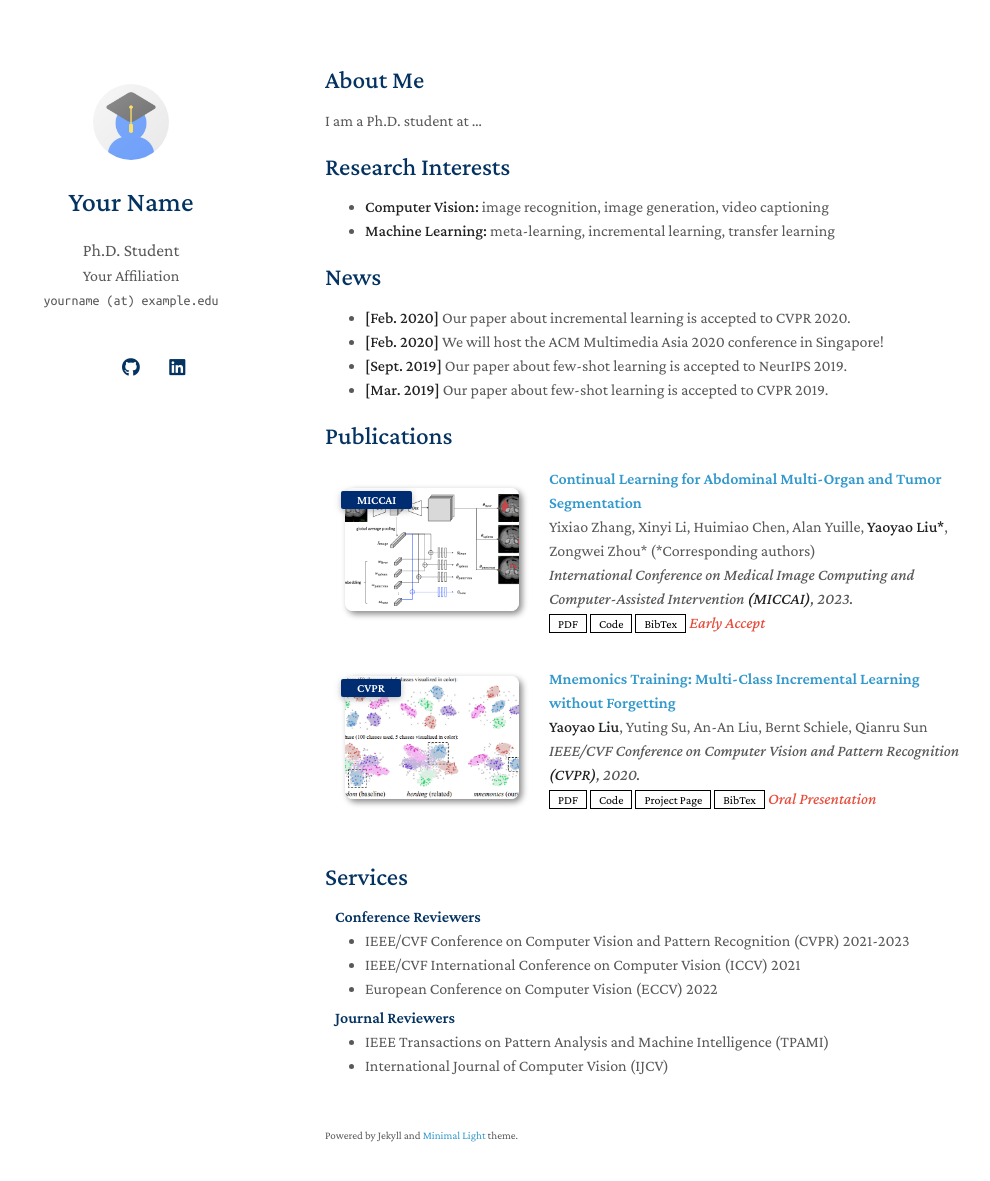
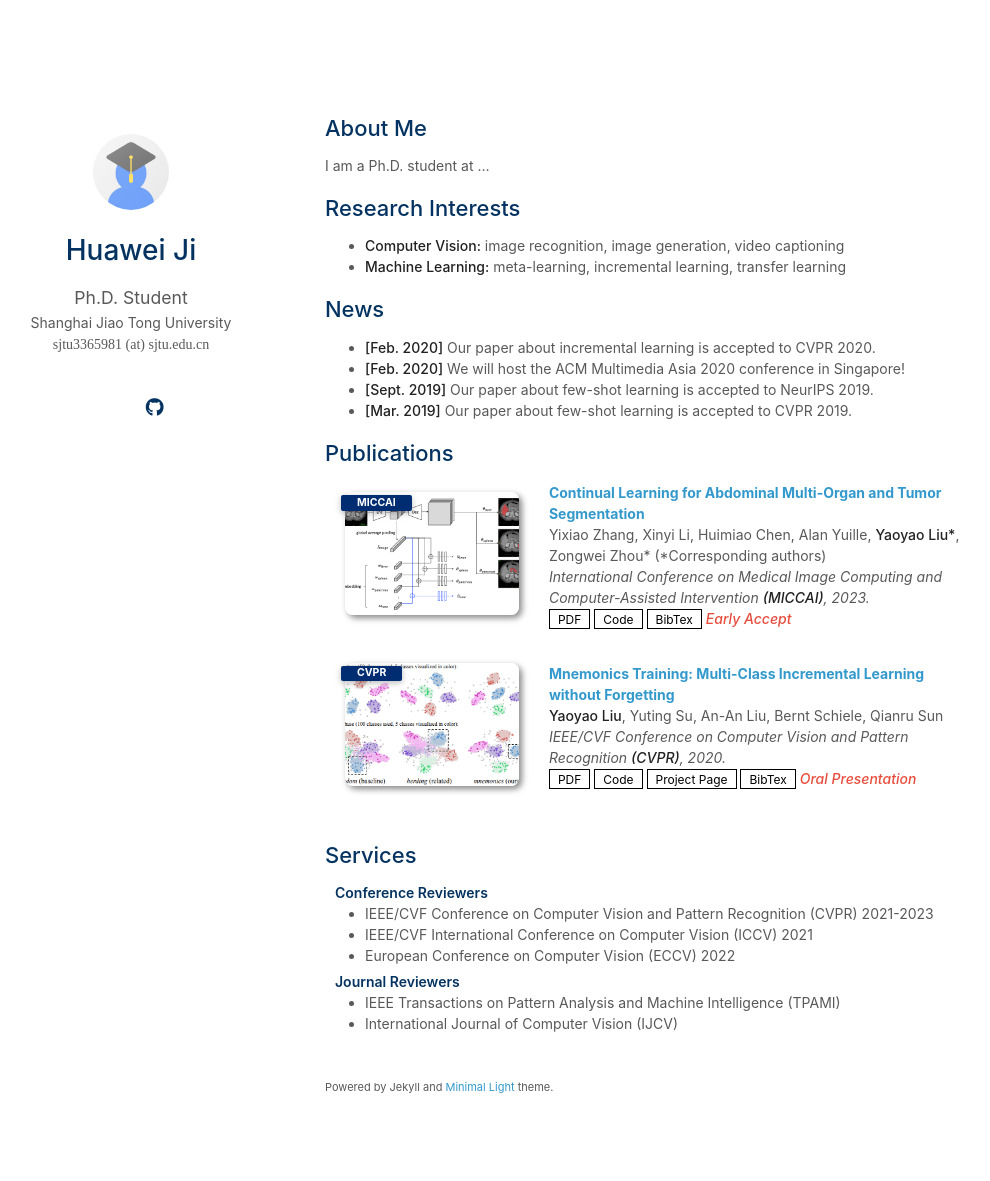
Before and after one commit to JHW5981/JHW.github.io, a Jekyll site: the page built from index.md, in a window 1280 px wide and 1216 px high. Shown: the top 1181 px of the window, without its empty margins (145-1135 px from the left). Built offline with Jekyll 4.4.1, drawn with Linux system fonts in a browser that asks for light colours; a style sheet for code colours, icons or effects is not loaded; our own code applies the rules of GitHub Pages for plain Markdown files.

Commit message:
Update _config.yml

```diff
--- a/_config.yml
+++ b/_config.yml
@@ -1,8 +1,8 @@
 # Basic Information
-title: Your Name
+title: Huawei Ji
 position: Ph.D. Student
-affiliation: Your Affiliation
-email: yourname (at) example.edu
+affiliation: Shanghai Jiao Tong University
+email: sjtu3365981 (at) sjtu.edu.cn
 
 # Search Engine Optimization (SEO)
 # The following information is used to improve the website traffic from search engines, e.g., Google.
@@ -12,11 +12,11 @@ canonical: https://minimal-light-theme.yliu.me/
 
 # Links
 # If you don't need one of them, you may delete the corresponding line.
-google_scholar: https://scholar.google.com/
+google_scholar: https://scholar.google.com/citations?hl=zh-CN&user=_V1pu08AAAAJ
 cv_link: assets/files/curriculum_vitae.pdf
-github_link: https://github.com/
-linkedin: https://www.linkedin.com/
-twitter: https://twitter.com/
+github_link: https://github.com/JHW5981
+# linkedin: https://www.linkedin.com/
+twitter: https://x.com/yoohuaff
 
 # Images (e.g., your profile picture and your website's favicon)
 # "favicon" and "favicon_dark" are used for the light and dark modes, respectively.
@@ -34,7 +34,7 @@ auto_dark_mode: true
 
 # Font
 # You can use this option to choose between Serif or Sans Serif fonts.
-font: "Serif" # or "Sans Serif"
+font: Sans Serif # "Serif" # or "Sans Serif"
 
 # Google Analytics ID
 # Please remove this if you don't use Google Analytics
@@ -42,7 +42,8 @@ google_analytics: UA-111540567-4
 
 # Use this project as a remote theme for GitHub Pages
 # See the guide here: https://docs.github.com/en/pages/setting-up-a-github-pages-site-with-jekyll/adding-a-theme-to-your-github-pages-site-using-jekyll
-remote_theme: yaoyao-liu/minimal-light
+# remote_theme: yaoyao-liu/minimal-light
+# remote_theme: yaoyao-liu/minimal-dark
 
 # The following files will be removed from the generated website.
 exclude:
```
